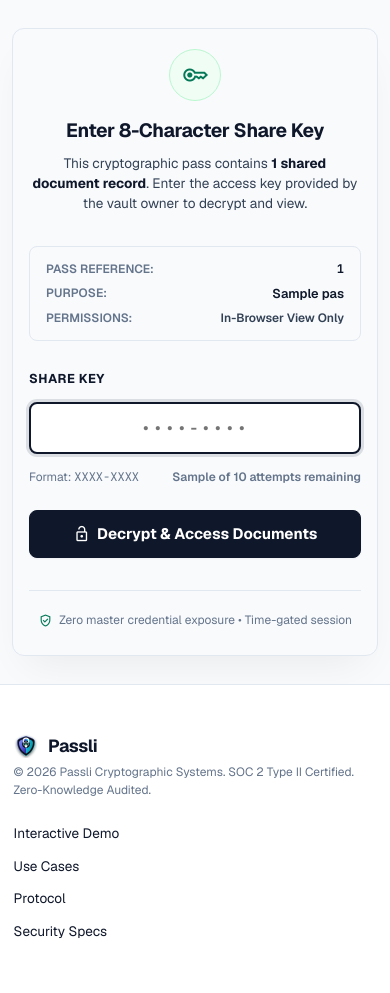
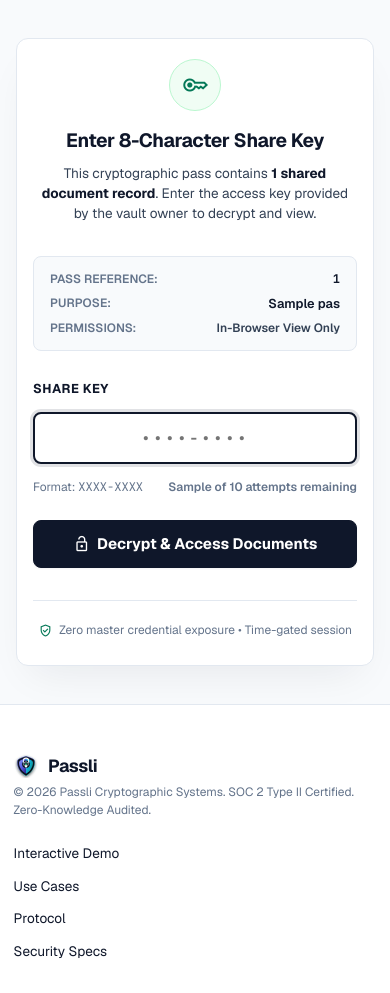
Before and after one commit to Muqadas-Fareed-devt/passli, a Django app: template templates/sharing/recipient_verify.html in a window 390 px wide. Shown: the part 69-1062 px from the top of the page. Before the commit the page ends 1007 px from the top, so only its background shows below. Run offline with Django 5.2, Linux system fonts and the light colour scheme; tables that the repository leaves empty hold one stand-in row (values such as "Sample post"); the template is opened without the code that fills it: values that come from a table or form of the project are taken from there, most other values are stand-ins (such as "Sample title", 1, 10 or a date in 2020).

Commit message:
style(recipient): enhance responsive layout for share key verification page

```diff
--- a/templates/sharing/recipient_verify.html
+++ b/templates/sharing/recipient_verify.html
@@ -4,8 +4,8 @@
 {% block title %}Verify Share Key — Passli Recipient Portal{% endblock %}
 
 {% block content %}
-<div class="auth-layout" style="min-height: calc(100vh - 160px); display: flex; align-items: center; justify-content: center; padding: 1.5rem 0.75rem;">
-    <div class="auth-card" style="max-width: 480px; width: 100%; border: 1px solid var(--border-light); background: var(--bg-card); border-radius: var(--radius-lg); box-shadow: 0 20px 40px -15px rgba(0, 0, 0, 0.07); padding: clamp(1.25rem, 5vw, 2.25rem);">
+<div class="recipient-verify-layout">
+    <div class="recipient-verify-card">
 
         <!-- Recipient Header -->
         <div style="text-align: center; margin-bottom: 2rem;">
```
